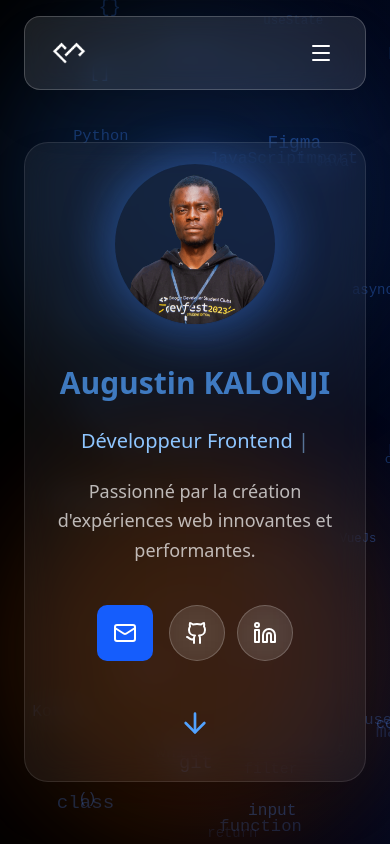
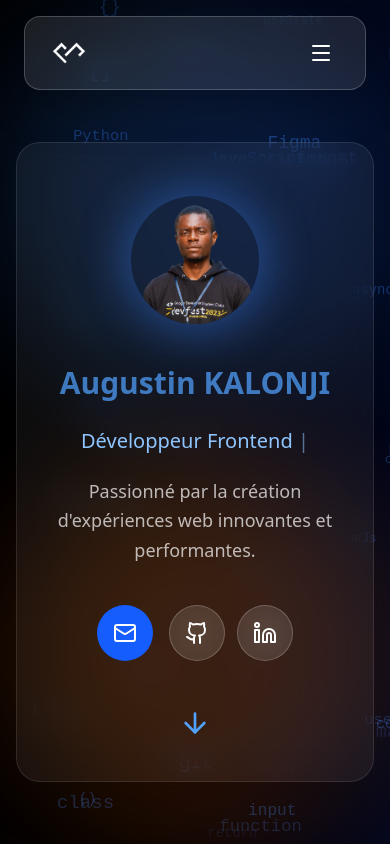
Before and after one commit to paisible7/portfolio_vue, a Vue app: page / in a window 390 px wide. Shown: the top 844 px of the page. Built offline with nearby package versions, Linux system fonts and the light colour scheme.

Commit message:
fix h hero

```diff
--- a/src/views/Hero.vue
+++ b/src/views/Hero.vue
@@ -26,12 +26,12 @@ onBeforeUnmount(() => {
 </script>
 
 <template>
-  <section id="home" class="min-h-screen flex items-center justify-center px-6 pt-20">
+  <section id="home" class="min-h-screen flex items-center justify-center px-4 md:px-6 pt-20">
     <div class="max-w-6xl w-full">
-      <div class="backdrop-blur-lg bg-white/5 border border-white/10 rounded-3xl p-6 md:p-8 shadow-2xl">
+      <div class="backdrop-blur-lg bg-white/5 border border-white/10 rounded-3xl pt-10 pb-6 px-4 sm:pt-12 sm:pb-8 sm:px-6 md:pt-16 md:pb-10 md:px-8 shadow-2xl">
         <div class="text-center space-y-4">
           <div class="inline-block">
-            <div class="w-40 h-40 md:w-48 md:h-48 mx-auto rounded-full mb-4 animate-float">
+            <div class="w-32 h-32 sm:w-40 sm:h-40 md:w-48 md:h-48 mx-auto rounded-full mt-4 mb-4 animate-float">
               <img :src="moiImg" alt="Photo de profil" class="w-full h-full rounded-full object-cover profile-shadow" />
             </div>
           </div>
@@ -57,7 +57,7 @@ onBeforeUnmount(() => {
           <div class="flex gap-4 justify-center pt-6">
             <a
               href="#contact"
-              class="relative inline-flex items-center justify-center w-14 h-14 md:w-auto md:h-auto md:px-8 md:py-4 bg-blue-600 rounded-lg overflow-hidden transition-transform hover:scale-105 group"
+              class="relative inline-flex items-center justify-center w-14 h-14 md:w-auto md:h-auto md:px-8 md:py-4 bg-blue-600 rounded-full md:rounded-lg overflow-hidden transition-transform hover:scale-105 group"
             >
               <span class="relative z-10 flex items-center gap-2 font-medium text-white">
                 <Mail class="w-6 h-6 md:w-5 md:h-5" />
```
